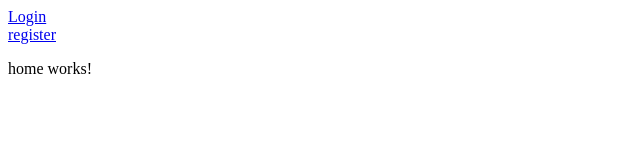
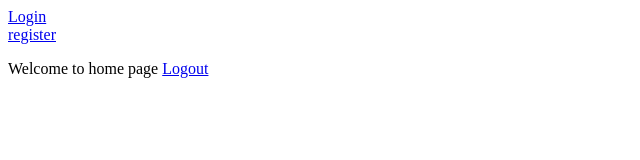
Before and after one commit to zerajicnemanja/BookingAppClient, an Angular app in the folder BookingAppClient/: page /home in a window 1280 px wide. Shown: the top 160 px of the page, without its empty margins (0-640 px from the left). Built offline with nearby package versions, Linux system fonts and the light colour scheme; sample sign-in values are in the browser's storage.

Commit message:
login done

```diff
--- a/BookingAppClient/src/app/guard/auth.guard.ts
+++ b/BookingAppClient/src/app/guard/auth.guard.ts
@@ -7,7 +7,7 @@ export class AuthGuard implements CanActivate {
     constructor(private router: Router) { }
 
     canActivate(route: ActivatedRouteSnapshot, state: RouterStateSnapshot) {
-        if (localStorage.getItem('currentUser')) {
+        if (localStorage.getItem('id_token')) {
             // logged in so return true
             return true;
         }
--- a/BookingAppClient/src/app/home/home.component.html
+++ b/BookingAppClient/src/app/home/home.component.html
@@ -1,3 +1,5 @@
 <p>
-  home works!
+  Welcome to home page
+ <a [routerLink]="['/login']" >Logout</a>
+
 </p>
--- a/BookingAppClient/src/app/login/login.component.ts
+++ b/BookingAppClient/src/app/login/login.component.ts
@@ -29,12 +29,12 @@ export class LoginComponent implements OnInit {
       /*if(this.authenticationService.login(this.model.username, this.model.password)){
              this.router.navigate(['']);
       }*/
-this.http.post('http://localhost:54042/oauth/token', `username=${this.model.username}&password=${this.model.password}&grant_type=password`)
+        this.http.post('http://localhost:54042/oauth/token', `username=${this.model.username}&password=${this.model.password}&grant_type=password`)
        .subscribe(
         response => {
           localStorage.setItem('id_token', response.json().access_token);
           console.log(response.json());
-          this.router.navigate(['home']);
+          this.router.navigate(['/home']);
         },
         error => {
           alert(error.text());
```
